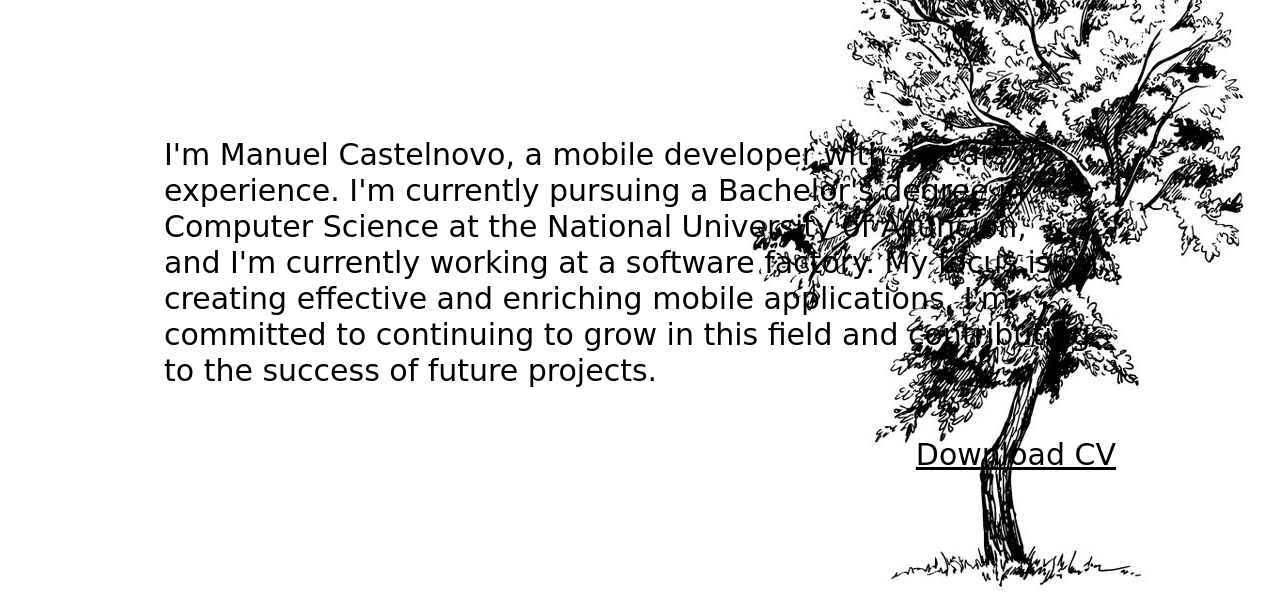
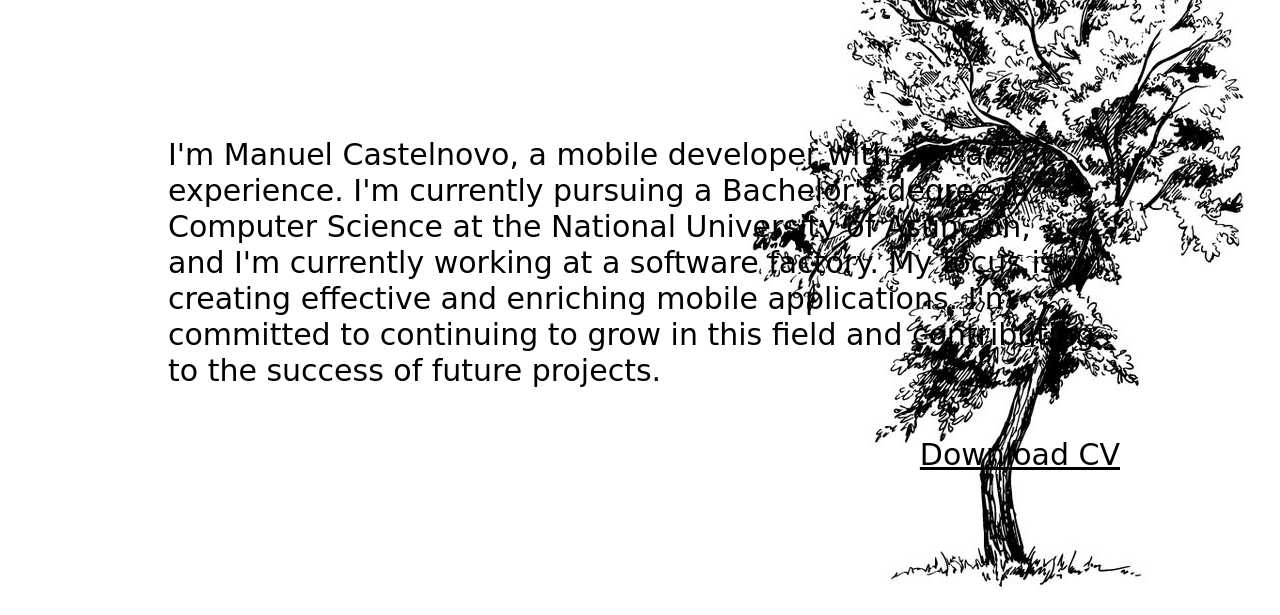
Before and after one commit to manucastelnovo/portafolio, a plain HTML site: page index.html in a window 1280 px wide. Shown: the part 1785-2400 px from the top of the page. Drawn offline with nearby package versions, Linux system fonts and the light colour scheme; a web font is replaced by a local one.

Commit message:
margin etc

```diff
--- a/index.html
+++ b/index.html
@@ -151,8 +151,8 @@
 
 
 
-      <div class="w-[1000px]">
-        <p class="text-3xl font-great z-3 flex flex-col mt-24 p-6 ">I'm Manuel Castelnovo, a mobile developer with 2 years of experience.  I'm currently pursuing a Bachelor's degree in Computer Science at the National University of Asunción, <br> and I'm currently working at a software factory. My focus is on creating effective and enriching mobile applications. I'm committed to continuing to grow in this field and contributing to the success of future projects.
+      <div class="w-[1000px] self-start mx-32">
+        <p class="text-3xl font-great z-3 flex flex-col mt-24 p-6 rounded-lg ">I'm Manuel Castelnovo, a mobile developer with 2 years of experience.  I'm currently pursuing a Bachelor's degree in Computer Science at the National University of Asunción, <br> and I'm currently working at a software factory. My focus is on creating effective and enriching mobile applications. I'm committed to continuing to grow in this field and contributing to the success of future projects.
 
 
           <a href="/assets/doc/manuel_castelnovo_CV-1.pdf" download
```
